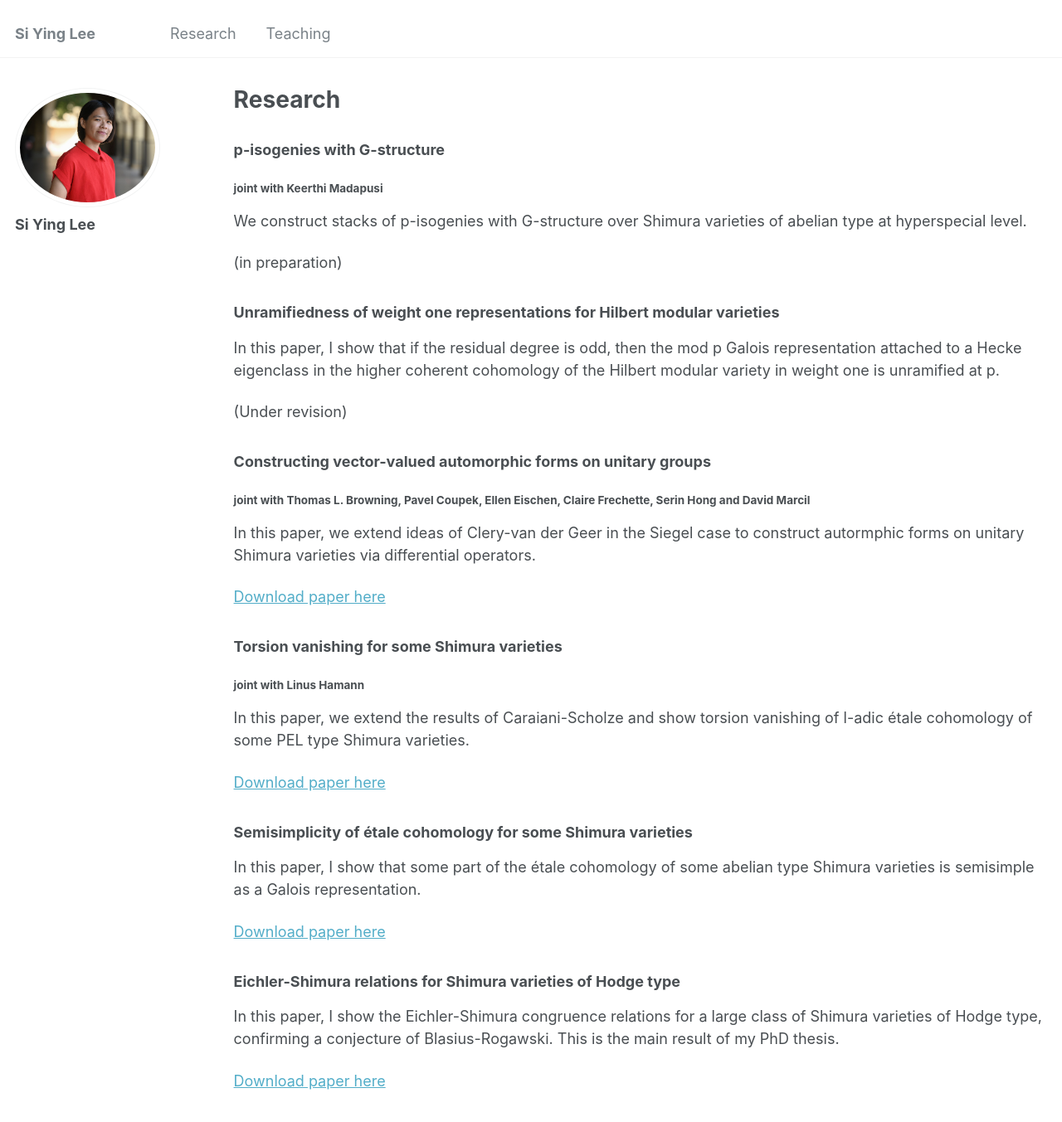
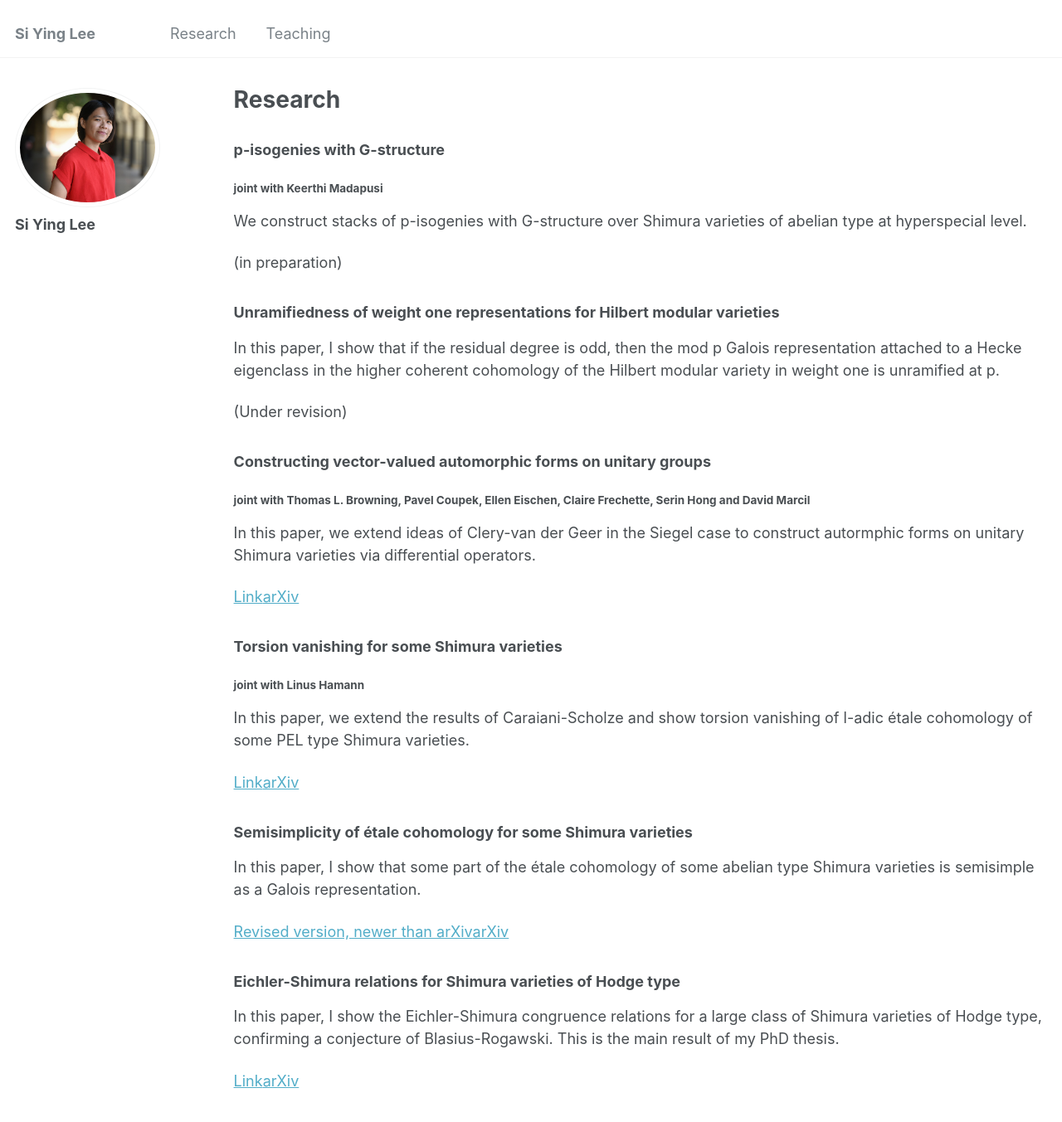
Before and after one commit to siyinglee/siyinglee.github.io, a Jekyll site: the page built from _pages/research.md, in a window 1280 px wide and 1400 px high. Shown: the top 1353 px of the window at 83% size. Built offline with Jekyll 4.4.1, drawn with Linux system fonts in a browser that asks for light colours.

Commit message:
Update research.md

```diff
--- a/_pages/research.md
+++ b/_pages/research.md
@@ -23,26 +23,26 @@ In this paper, I show that if the residual degree is odd, then the mod p Galois
 
 In this paper, we extend ideas of Clery-van der Geer in the Siegel case to construct autormphic forms on unitary Shimura varieties via differential operators.
 
-[Download paper here](../files/AWS.pdf)
+[Link](../files/AWS.pdf)[arXiv](https://arxiv.org/abs/2408.05198)
 
 ### Torsion vanishing for some Shimura varieties
 ##### joint with Linus Hamann
 
 In this paper, we extend the results of Caraiani-Scholze and show torsion vanishing of l-adic étale cohomology of some PEL type Shimura varieties.
 
-[Download paper here](../files/torsion.pdf)
+[Link](../files/torsion.pdf)[arXiv](https://arxiv.org/abs/2309.08705)
 
 ### Semisimplicity of étale cohomology for some Shimura varieties
 
 In this paper, I show that some part of the étale cohomology of some abelian type Shimura varieties is semisimple as a Galois representation.
 
-[Download paper here](../files/semi.pdf)
+[Revised version, newer than arXiv](../files/semi.pdf)[arXiv](https://arxiv.org/abs/2206.07283)
 
 ### Eichler-Shimura relations for Shimura varieties of Hodge type
 
 In this paper, I show the Eichler-Shimura congruence relations for a large class of Shimura varieties of Hodge type, confirming a conjecture of Blasius-Rogawski. This is the main result of my PhD thesis.
 
-[Download paper here](../files/es.pdf)
+[Link](../files/es.pdf)[arXiv](https://arxiv.org/abs/2006.11745)
 
 {% if author.googlescholar %}
   You can also find my articles on <u><a href="{{author.googlescholar}}">my Google Scholar profile</a>.</u>
```
